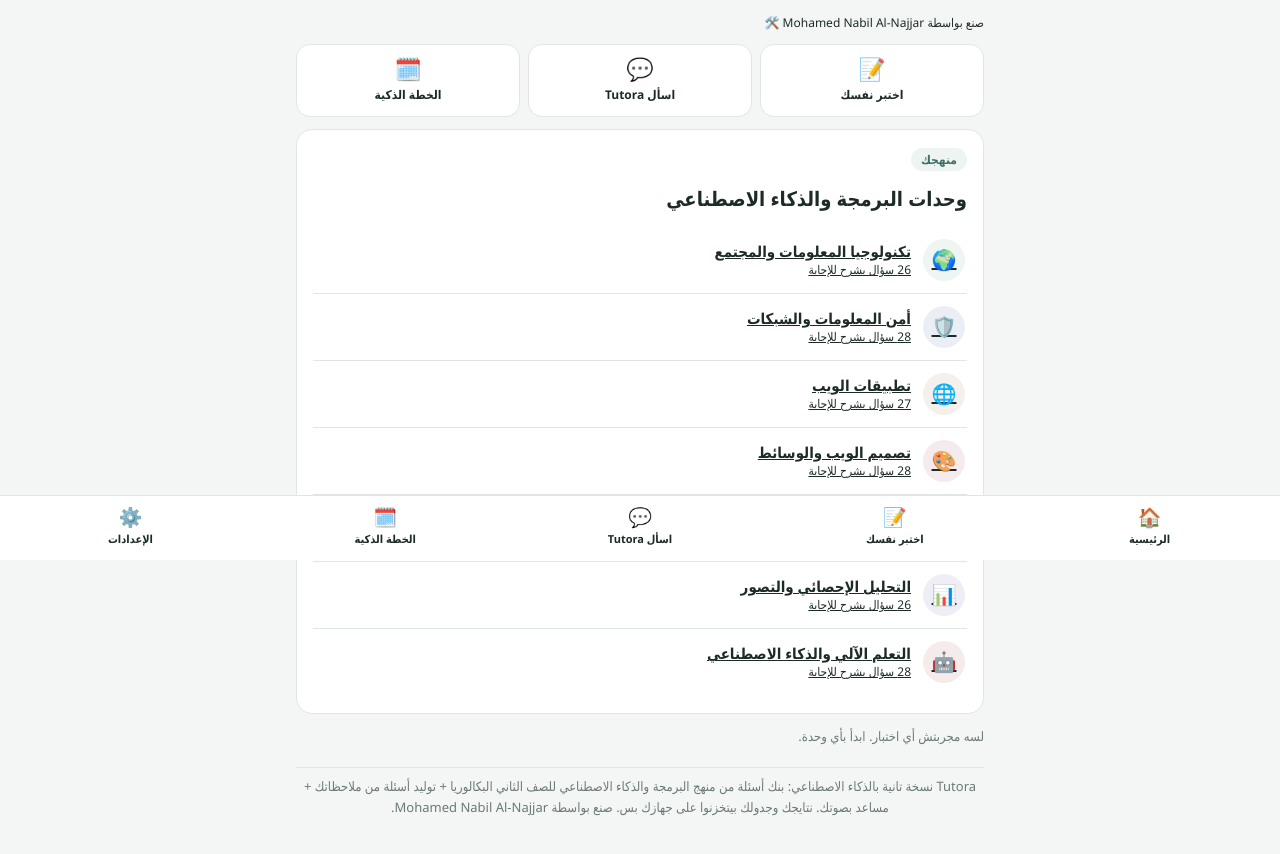
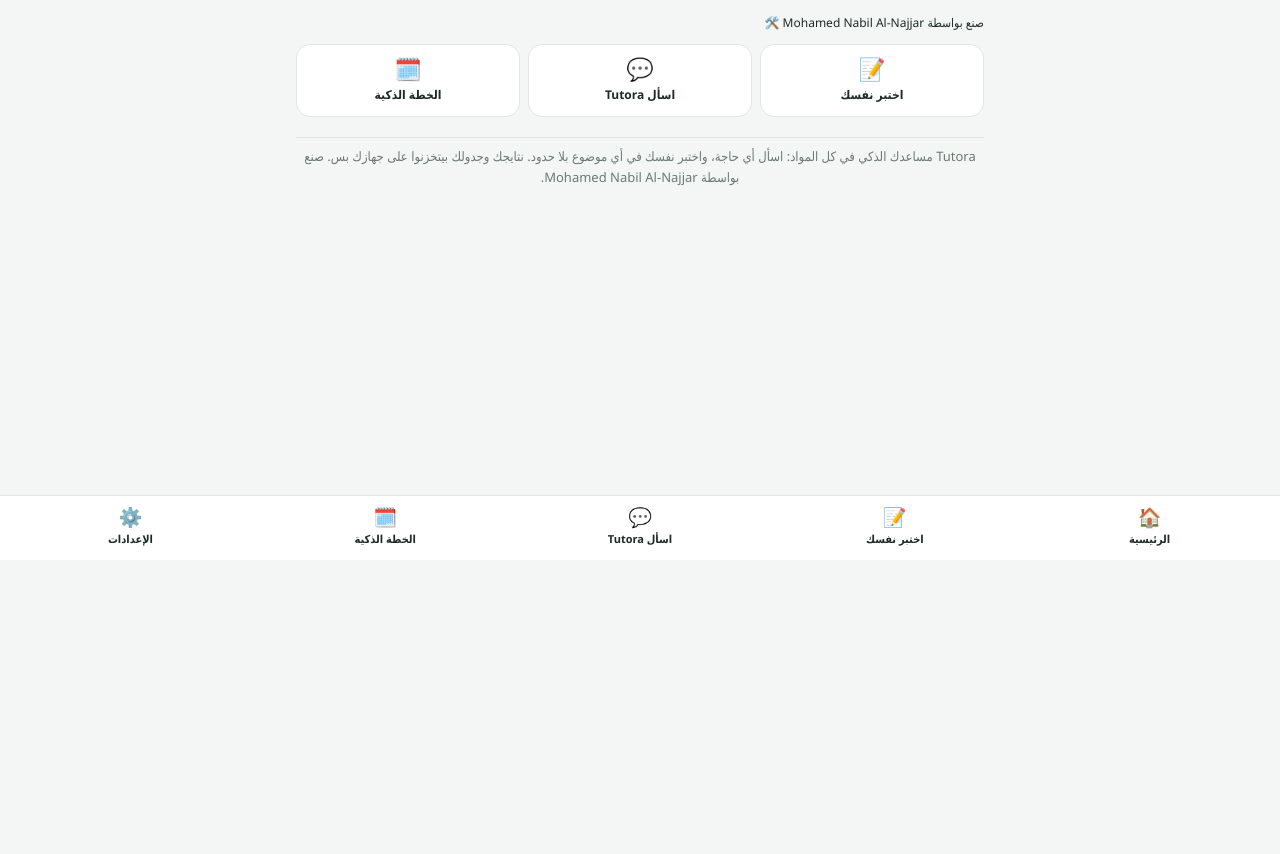
Before and after one commit to mohamednabil-alnajjar/tutora, a React (Vite) app: page / in a window 1280 px wide. Shown: the part 240-1094 px from the top of the page. After the commit the page ends 884 px from the top, so only its background shows below. Built offline with nearby package versions, Linux system fonts and the light colour scheme.

Commit message:
General assistant for all subjects; programming bank kept in repo as data pack

```diff
--- a/public/sw.js
+++ b/public/sw.js
@@ -1,6 +1,6 @@
 /* ذاكرلي service worker: cache-first app shell; AI API calls always go to the network. */
 
-const CACHE = 'tutora-v7';
+const CACHE = 'tutora-v8';
 const SHELL = ['./', './index.html', './manifest.webmanifest', './icon-192.png', './icon-512.png'];
 
 self.addEventListener('install', (event) => {
--- a/src/App.tsx
+++ b/src/App.tsx
@@ -3,7 +3,6 @@ import {
     Callout, Caption, ChoiceRow, Closing, FileButton, FileCard, Group, Header,
     Link, NavLink, Route, Routes, TextField, useLocalState,
 } from './kit';
-import { units, totalQuestions } from './data/index';
 import type { Unit } from './data/types';
 import { askZekrly, createRecognizer, generateQuestions, generateTopicQuestions, playChime, speak, stopSpeaking, ttsSupported } from './ai';
 import logoUrl from './photos/logo.png';
@@ -84,13 +83,11 @@ function streakLabel(n: number): string {
 
 /* ---------- home ---------- */
 
-export const ROADMAP_TEXT = "عندك بنك أسئلة متبني من منهجك (الوحدات السبع كاملة)، وتقدر تحوّل أي ملاحظات لأسئلة من صفحة \"اختبر نفسك\"، وتسأل مساعد ذكي من \"اسأل Tutora\". وجاي بعد كده: بنك أسئلة امتحانات من المدرسين، أدوات للمدرسين (مخططات دروس وامتحانات)، شغل أوفلاين كامل، تسجيل دخول سهل، تصوير أي شرح أو صفحة وتحويلها لأسئلة وملخص، تسجيل المحاضرة وتفريغها نص مع امتحان منها، وضع \"اشرحلي الدرس من الأول\" لو مش فاهم حاجة، مساعد يفهم صور وصوت وملفات، ملخصات صوتية، غرف مذاكرة لايف بتحدي بين الأصحاب، وترتيب أسبوعي بينكم، قسم إعدادات فيه وضع ليلي وتحكم في الصوت، وتوليد ملفات ومشاريع كاملة بالذكاء الاصطناعي زي الأدوات الاحترافية، قاموس إنجليزي-عربي يشتغل بدون نت، تلخيص المنهج ومراجعة شاملة للم لمّه كله، تدريب على أسئلة الوزارة، مدرس صوتي بيتكلم مصري، تصوير أي سؤال بالكاميرا وحله خطوة بخطوة، شخصية بتكبر مع تقدمك وبتتعمل من صورتك، محاكاة يوم الامتحان الحقيقي، فلاش كاردز من أي درس، باتل لايف مع أصحابك، شرح بالرسم على سبورة، توليد صور تعليمية، خزنة مشفرة لكلمات السر، ذاكرة كاملة ماتنساش أي تفصيلة، تقرير أسبوعي بتقدمك، صور إنجازات تشاركها، اختبار تحديد مستوى، نسخ احتياطي لبياناتك، تطبيق أندرويد حقيقي (APK) وعلى متجر بلاي، لوحة تحكم ليك انت تدير بيها التطبيق، نموذج دعم فني وشكاوى، صفحة سياسة خصوصية كاملة، إشعارات بتنبهك بالمذاكرة، دعم قارئ الشاشة وتكبير الخط وسهولة الاستخدام لكل الطلبة، واجهة بكل اللغات، وبحث في الويب عن أي حاجة — وأي ميزات جماعية هتبقى خصوصية أولًا: اسم مستعار اختياري، إمكانية مجموعات للبنات بس، ومفيش تواصل خاص غير بموافقة الطرفين.";
+export const ROADMAP_TEXT = "تقدر تحوّل أي ملاحظات لأسئلة من صفحة \"اختبر نفسك\"، وتسأل مساعد ذكي من \"اسأل Tutora\". وجاي بعد كده: بنك أسئلة امتحانات من المدرسين، أدوات للمدرسين (مخططات دروس وامتحانات)، شغل أوفلاين كامل، تسجيل دخول سهل، تصوير أي شرح أو صفحة وتحويلها لأسئلة وملخص، تسجيل المحاضرة وتفريغها نص مع امتحان منها، وضع \"اشرحلي الدرس من الأول\" لو مش فاهم حاجة، مساعد يفهم صور وصوت وملفات، ملخصات صوتية، غرف مذاكرة لايف بتحدي بين الأصحاب، وترتيب أسبوعي بينكم، قسم إعدادات فيه وضع ليلي وتحكم في الصوت، وتوليد ملفات ومشاريع كاملة بالذكاء الاصطناعي زي الأدوات الاحترافية، قاموس إنجليزي-عربي يشتغل بدون نت، تلخيص المنهج ومراجعة شاملة للم لمّه كله، تدريب على أسئلة الوزارة، مدرس صوتي بيتكلم مصري، تصوير أي سؤال بالكاميرا وحله خطوة بخطوة، شخصية بتكبر مع تقدمك وبتتعمل من صورتك، محاكاة يوم الامتحان الحقيقي، فلاش كاردز من أي درس، باتل لايف مع أصحابك، شرح بالرسم على سبورة، توليد صور تعليمية، خزنة مشفرة لكلمات السر، ذاكرة كاملة ماتنساش أي تفصيلة، تقرير أسبوعي بتقدمك، صور إنجازات تشاركها، اختبار تحديد مستوى، نسخ احتياطي لبياناتك، تطبيق أندرويد حقيقي (APK) وعلى متجر بلاي، لوحة تحكم ليك انت تدير بيها التطبيق، نموذج دعم فني وشكاوى، صفحة سياسة خصوصية كاملة، إشعارات بتنبهك بالمذاكرة، دعم قارئ الشاشة وتكبير الخط وسهولة الاستخدام لكل الطلبة، واجهة بكل اللغات، وبحث في الويب عن أي حاجة — وأي ميزات جماعية هتبقى خصوصية أولًا: اسم مستعار اختياري، إمكانية مجموعات للبنات بس، ومفيش تواصل خاص غير بموافقة الطرفين.";
 
 function Home() {
-    const [scores] = useScores();
     const [streakData] = useStreak();
     const streakN = streakCount(streakData.days);
-    const attempted = units.filter(u => scores[u.id]).length;
     return <>
         <div className="zak-hero">
             <img src={logoUrl} alt="لوجو Tutora" className="zak-home-logo" />
@@ -102,46 +99,11 @@ function Home() {
                 <Link to="/ask" className="zak-action"><span className="zak-action-ic">💬</span><span>اسأل Tutora</span></Link>
                 <Link to="/planner" className="zak-action"><span className="zak-action-ic">🗓️</span><span>الخطة الذكية</span></Link>
             </div>
-            <Group label="منهجك" heading="وحدات البرمجة والذكاء الاصطناعي">
-                <div className="zak-grid">
-                    {units.map(u => {
-                        const s = scores[u.id];
-                        return <Link key={u.id} to="/quiz" className="zak-unit-card">
-                            <span className="zak-unit-icon" style={{ background: `${u.color}1f` }}>{u.icon}</span>
-                            <span className="zak-unit-body">
-                                <span className="zak-unit-name">{u.short}</span>
-                                <span className="zak-unit-meta"><bdi>{u.questions.length}</bdi> سؤال بشرح للإجابة</span>
-                            </span>
-                            {s && <span className="zak-unit-score">أحسن نتيجة <bdi>{s.best}%</bdi></span>}
-                        </Link>;
-                    })}
-                </div>
-            </Group>
-            <Caption>{attempted === 0 ? 'لسه مجربتش أي اختبار. ابدأ بأي وحدة.' : `جربت ${attempted} من 7 وحدات لحد دلوقتي.`}</Caption>
         </div>
     </>;
 }
 
 /* ---------- quiz ---------- */
-
-function QuizHub({ onStart }: { onStart: (u: Unit) => void }) {
-    const [scores] = useScores();
-    return <Group label="اختار الوحدة" heading="اختبر نفسك">
-        <div className="zak-grid">
-            {units.map(u => {
-                const s = scores[u.id];
-                return <button key={u.id} type="button" className="zak-unit-card" onClick={() => onStart(u)}>
-                    <span className="zak-unit-icon" style={{ background: `${u.color}1f` }}>{u.icon}</span>
-                    <span className="zak-unit-body">
-                        <span className="zak-unit-name">{u.title}</span>
-                        <span className="zak-unit-meta"><bdi>{u.questions.length}</bdi> سؤال · إجابة فورية مع الشرح</span>
-                    </span>
-                    {s && <span className="zak-unit-score">أحسن نتيجة <bdi>{s.best}%</bdi></span>}
-                </button>;
-            })}
-        </div>
-    </Group>;
-}
 
 function QuizRun({ unit, onExit }: { unit: Unit; onExit: () => void }) {
     const [order] = useState(() => shuffle(unit.questions.map((_, i) => i)));
@@ -437,7 +399,6 @@ function Quiz() {
     if (!selected) return <>
         <TopicGen onStart={setSelected} />
         <AIGen onStart={setSelected} />
-        <QuizHub onStart={setSelected} />
     </>;
     return <QuizRun key={selected.id} unit={selected} onExit={() => setSelected(null)} />;
 }
@@ -671,7 +632,7 @@ export function App() {
         <Splash />
         <Header
             title="Tutora"
-            fact={`${totalQuestions} سؤال من المنهج`}
+            fact="مساعدك الذكي في كل المواد"
         />
         <nav className="zak-nav" aria-label="أقسام Tutora">
             <NavLink to="/" end><span className="zak-tab-ic">🏠</span><span>الرئيسية</span></NavLink>
@@ -687,6 +648,6 @@ export function App() {
             <Route path="/planner" element={<Planner />} />
                     <Route path="/settings" element={<Settings />} />
         </Routes>
-        <Closing>Tutora نسخة تانية بالذكاء الاصطناعي: بنك أسئلة من منهج البرمجة والذكاء الاصطناعي للصف الثاني البكالوريا + توليد أسئلة من ملاحظاتك + مساعد بصوتك. نتايجك وجدولك بيتخزنوا على جهازك بس. صنع بواسطة <bdi>Mohamed Nabil Al-Najjar</bdi>.</Closing>
+        <Closing>Tutora مساعدك الذكي في كل المواد: اسأل أي حاجة، واختبر نفسك في أي موضوع بلا حدود. نتايجك وجدولك بيتخزنوا على جهازك بس. صنع بواسطة <bdi>Mohamed Nabil Al-Najjar</bdi>.</Closing>
     </FileCard>;
 }
```
Also changed, not shown: 1 other file (tests, documents, lock files or other folders).
